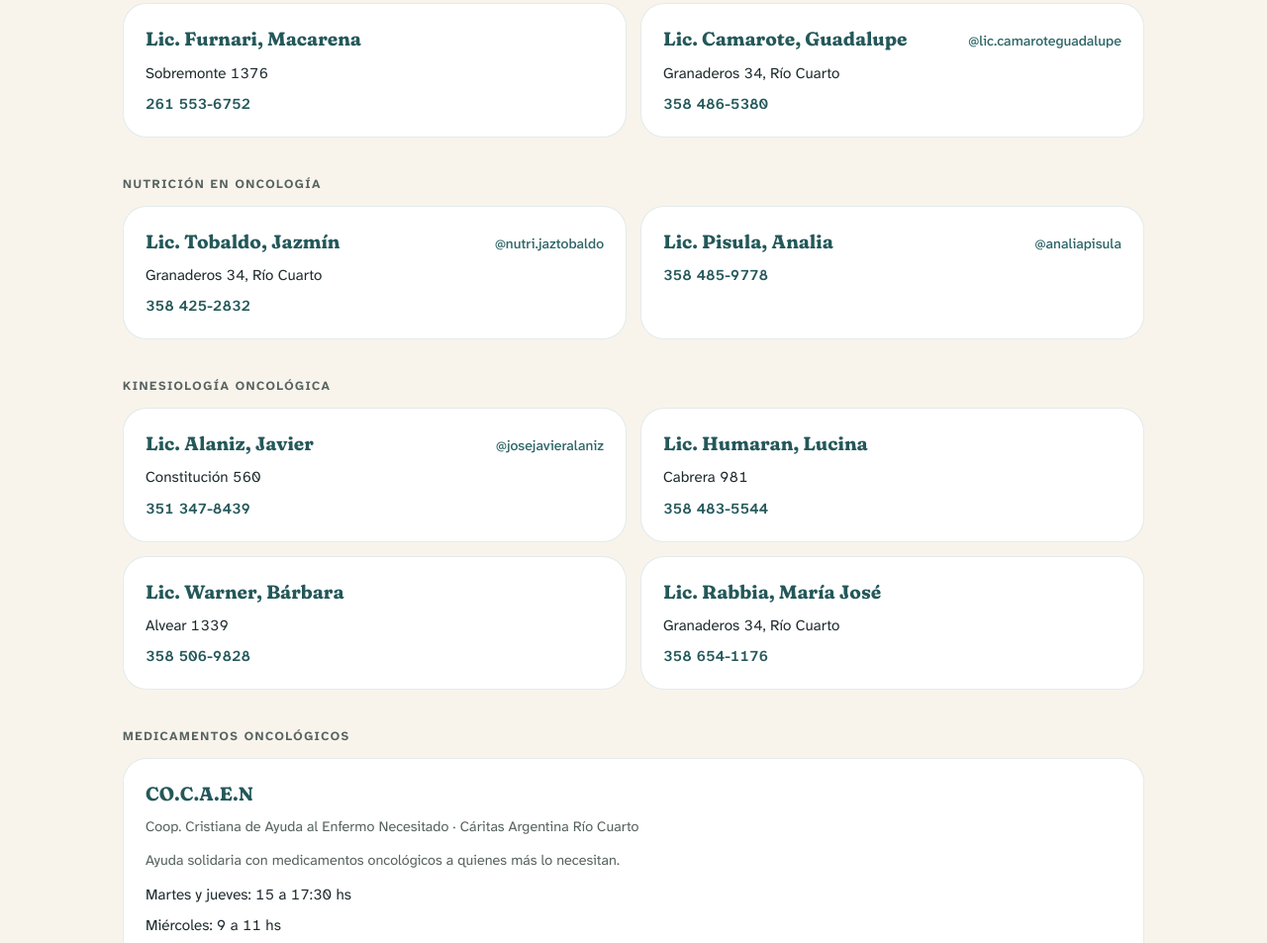
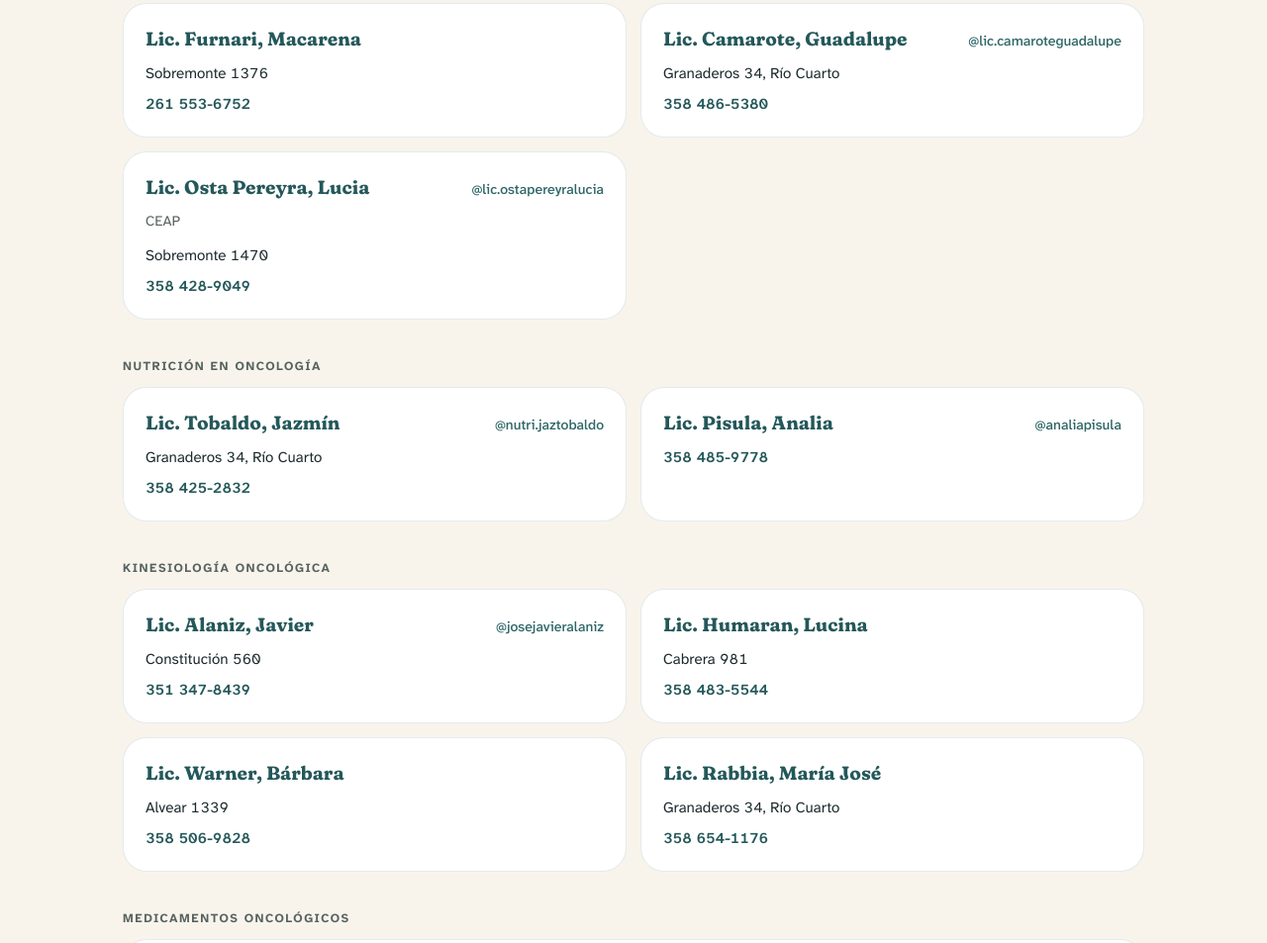
Before and after one commit to nmansilla93-web/oncobrujula, a plain HTML site: page recursos.html in a window 1280 px wide. Shown: the part 2127-3080 px from the top of the page at 99% size. Drawn offline with Linux system fonts and the light colour scheme.

Commit message:
Agregar Lic. Osta Pereyra a Psicooncología en Red de apoyo
Co-Authored-By: Claude Sonnet 5 <noreply@anthropic.com>
Claude-Session: https://claude.ai/code/session_01VX7c1cU9tThE8eJK9MPnow

```diff
--- a/recursos.html
+++ b/recursos.html
@@ -150,6 +150,11 @@
           <div class="recurso-card__top"><h4 class="recurso-card__name">Lic. Camarote, Guadalupe</h4><a class="recurso-card__ig" href="https://instagram.com/lic.camaroteguadalupe" target="_blank" rel="noopener">@lic.camaroteguadalupe</a></div>
           <ul class="recurso-card__meta"><li>Granaderos 34, Río Cuarto</li><li><a data-goatcounter-click="red-+5493584865380" href="tel:+5493584865380">358 486-5380</a></li></ul>
         </article>
+        <article class="recurso-card">
+          <div class="recurso-card__top"><h4 class="recurso-card__name">Lic. Osta Pereyra, Lucia</h4><a class="recurso-card__ig" href="https://instagram.com/lic.ostapereyralucia" target="_blank" rel="noopener">@lic.ostapereyralucia</a></div>
+          <p class="recurso-card__tag">CEAP</p>
+          <ul class="recurso-card__meta"><li>Sobremonte 1470</li><li><a data-goatcounter-click="red-+5493584289049" href="tel:+5493584289049">358 428-9049</a></li></ul>
+        </article>
       </div>
     </div>
     <div class="recurso-grupo">
```
